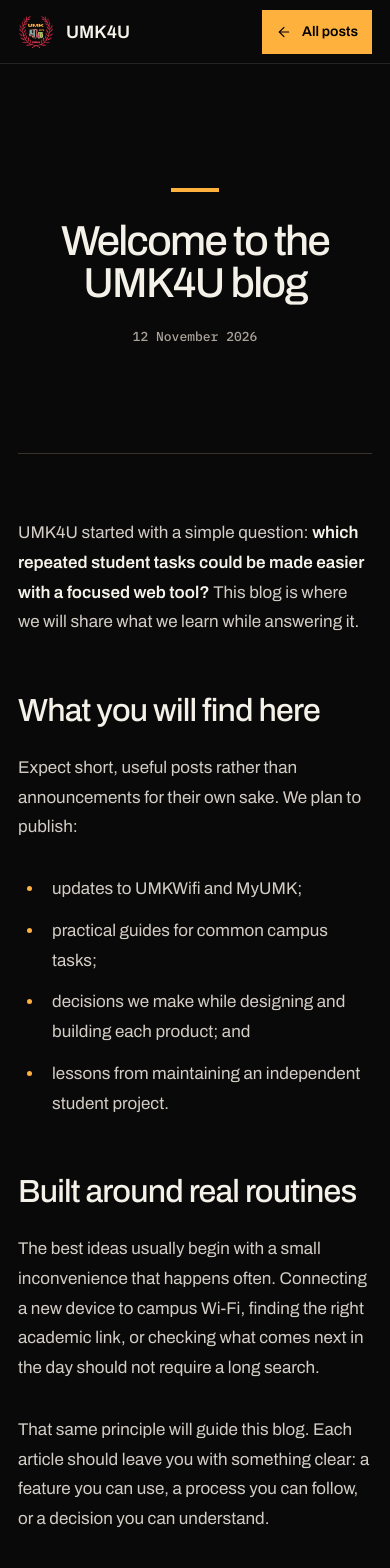
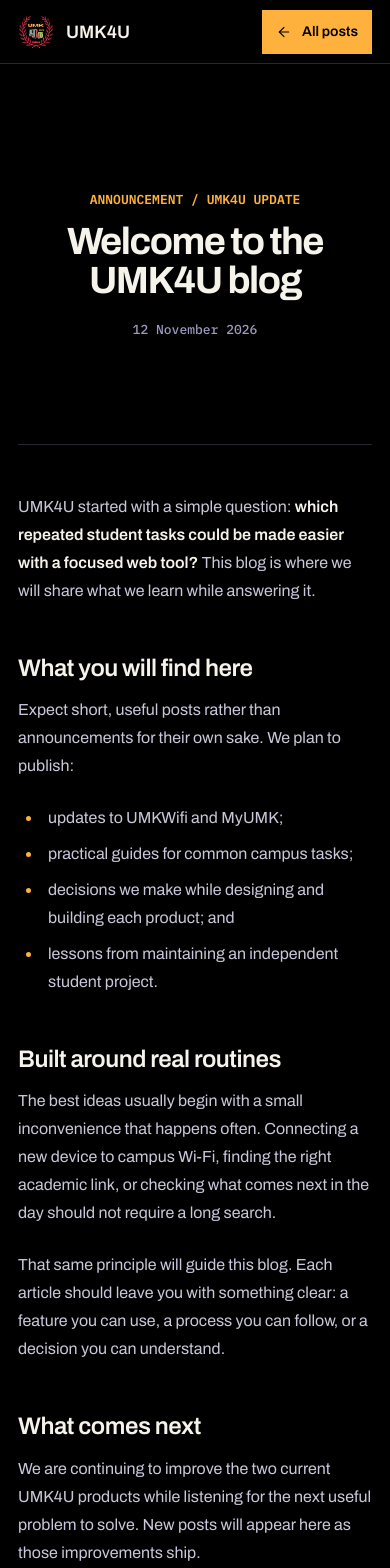
Before and after one commit to yongjern/umk4u.tech, a Next.js app: page /blog/welcome-to-umk4u in a window 390 px wide. Shown: the top 1568 px of the page. Built offline with nearby package versions, Linux system fonts and the light colour scheme.

Commit message:
Fix again and again

```diff
--- a/app/blog/[slug]/page.tsx
+++ b/app/blog/[slug]/page.tsx
@@ -69,6 +69,7 @@ export default async function PostPage({ params }: PostPageProps) {
         <article>
           <header className="article-hero">
             <div className="shell article-hero-inner" data-enter>
+              <p className="article-eyebrow">Announcement / UMK4U update</p>
               <time className="article-label" dateTime={post.date}>{dateFormatter.format(new Date(post.date))}</time>
               <h1>{post.title}</h1>
             </div>
--- a/app/blog/page.tsx
+++ b/app/blog/page.tsx
@@ -39,7 +39,8 @@ export default function BlogPage() {
       <main className="blog-page">
         <section className="blog-hero">
           <div className="shell blog-hero-inner" data-enter>
-            <h1><span>UMK4U.tech</span> News</h1>
+            <p className="blog-eyebrow">News / UMK4U updates</p>
+            <h1>News and announcements</h1>
           </div>
         </section>
 
--- a/app/globals.css
+++ b/app/globals.css
@@ -149,54 +149,55 @@ svg { stroke-width: 1.7; }
 .footer-directory > p { justify-self: end; margin: 0; color: #77728d; font: 500 13px/1.6 var(--font-mono), monospace; text-align: right; }
 
 /* Blog */
-.blog-header { background: #0a0909; border-color: #272321; }
+.blog-header { background: #000; border-color: var(--line); }
 .blog-header .header-link svg { width: 16px; }
 .blog-header nav a[aria-current="page"]::after { transform: scaleX(1); }
-.blog-page, .article-page { min-height: 100svh; color: #f4f1e8; background: #0a0909; }
-.blog-hero { padding-top: var(--nav); background: #070707; overflow: hidden; }
-.blog-hero-inner { position: relative; min-height: 360px; display: flex; align-items: flex-end; padding-block: 112px 64px; }
-.blog-hero-inner::before { content: ""; position: absolute; top: 72px; left: 0; width: 72px; height: 4px; background: var(--orange); }
-.blog-hero h1 { max-width: 1100px; margin: 0; font-size: 88px; font-weight: 700; line-height: .92; letter-spacing: -.045em; }
-.blog-hero h1 span { font-family: Georgia, "Times New Roman", serif; font-weight: 400; letter-spacing: -.055em; }
+.blog-page, .article-page { min-height: 100svh; color: var(--cream); background: #000; }
+.blog-hero { padding-top: var(--nav); background: #000; overflow: hidden; }
+.blog-hero-inner { min-height: 390px; display: flex; flex-direction: column; align-items: center; justify-content: center; padding-block: 96px 72px; text-align: center; }
+.blog-eyebrow, .article-eyebrow { margin: 0 0 18px; color: var(--orange); font: 600 13px/1 var(--font-mono), monospace; text-transform: uppercase; }
+.blog-hero h1 { max-width: 820px; margin: 0; font-size: 64px; font-weight: 700; line-height: 1; letter-spacing: -.04em; text-wrap: balance; }
 .blog-hero [data-enter] { animation: enter-copy .7s ease-out both; }
-.blog-list-section { padding-block: 56px 128px; background: #090909; }
-.blog-list-heading { display: grid; grid-template-columns: minmax(0, 1fr) 180px; gap: 48px; min-height: 64px; align-items: center; border-block: 1px solid #3a332c; color: #928c83; font: 500 13px var(--font-mono), monospace; }
+.blog-list-section { padding-block: 0 128px; background: #000; }
+.blog-list-heading { display: grid; grid-template-columns: minmax(0, 1fr) 180px; gap: 48px; min-height: 56px; align-items: center; border-bottom: 1px solid var(--line); color: #9c99c2; font: 600 13px var(--font-mono), monospace; text-transform: uppercase; }
 .blog-list-heading span:last-child { text-align: right; }
-.post-list { padding-block: 16px; border-bottom: 1px solid #3a332c; }
-.post-row { transition: color .2s ease; }
-.post-row:hover { color: var(--orange); }
-.post-row-copy { min-height: 68px; display: grid; grid-template-columns: max-content minmax(48px, 1fr) max-content; align-items: end; gap: 16px; }
-.post-row h2 { max-width: 760px; margin: 0; font-size: 34px; font-weight: 700; line-height: 1; letter-spacing: -.03em; }
-.post-row h2 a { display: inline-block; padding-block: 10px; }
-.post-row-leader { min-width: 48px; margin-bottom: 16px; border-bottom: 2px dashed currentColor; opacity: .82; }
-.post-row time { margin-bottom: 10px; color: inherit; font: 700 28px/1 var(--font-sans), sans-serif; letter-spacing: -.03em; text-align: right; }
+.post-list { border-bottom: 1px solid var(--line); }
+.post-row { border-bottom: 1px solid var(--line); transition: background .2s ease; }
+.post-row:last-child { border-bottom: 0; }
+.post-row:hover { background: #08070b; }
+.post-row-copy { min-height: 112px; display: grid; grid-template-columns: minmax(0, 1fr) 180px; align-items: center; gap: 48px; }
+.post-row h2 { max-width: 820px; margin: 0; font-size: 28px; font-weight: 600; line-height: 1.2; letter-spacing: -.025em; }
+.post-row h2 a { transition: color .2s ease; }
+.post-row h2 a:hover { color: var(--orange); }
+.post-row-leader { display: none; }
+.post-row time { color: #9c99c2; font: 500 13px/1.4 var(--font-mono), monospace; text-align: right; }
 .empty-posts { padding-block: 64px; color: var(--muted); }
-.blog-footer { border-top: 1px solid #272321; background: #070606; }
+.blog-footer { border-top: 1px solid var(--line); background: #000; }
 .blog-footer .shell { min-height: 144px; display: flex; align-items: center; justify-content: space-between; gap: 32px; }
-.blog-footer p { margin: 0; color: #827c74; font: 500 13px/1.6 var(--font-mono), monospace; }
+.blog-footer p { margin: 0; color: #77728d; font: 500 13px/1.6 var(--font-mono), monospace; }
 .blog-footer .shell > a:not(.brand) { display: inline-flex; align-items: center; gap: 10px; font-weight: 600; }
 .blog-footer svg { width: 17px; }
 
-.article-hero { padding-top: var(--nav); background: #0a0909; }
-.article-hero-inner { position: relative; min-height: 420px; display: flex; flex-direction: column; align-items: center; justify-content: center; padding-block: 80px 64px; border-bottom: 1px solid #3a332c; text-align: center; }
-.article-hero-inner::before { content: ""; width: 48px; height: 4px; margin-bottom: 32px; background: var(--orange); }
-.article-label { order: 2; margin-top: 28px; color: #a9a39a; font: 500 13px var(--font-mono), monospace; }
-.article-hero h1 { max-width: 880px; margin: 0; font-size: 60px; font-weight: 500; line-height: 1; letter-spacing: -.04em; text-wrap: balance; }
+.article-hero { padding-top: var(--nav); background: #000; }
+.article-hero-inner { min-height: 430px; display: flex; flex-direction: column; align-items: center; justify-content: center; padding-block: 96px 72px; text-align: center; }
+.article-eyebrow { margin-bottom: 18px; }
+.article-label { order: 2; margin-top: 22px; color: #9c99c2; font: 500 13px/1.4 var(--font-mono), monospace; }
+.article-hero h1 { max-width: 900px; margin: 0; font-size: 56px; font-weight: 700; line-height: 1; letter-spacing: -.04em; text-wrap: balance; }
 .article-hero [data-enter] { animation: enter-copy .7s ease-out both; }
-.article-layout { padding-block: 96px 144px; }
-.article-content { max-width: 680px; margin-inline: auto; }
+.article-layout { padding-block: 0 128px; }
+.article-content { max-width: 760px; margin-inline: auto; padding-top: 64px; border-top: 1px solid var(--line); }
 .article-content > *:first-child { margin-top: 0; }
-.article-content h2 { margin: 72px 0 24px; font-size: 38px; font-weight: 500; line-height: 1.12; letter-spacing: -.025em; }
-.article-content h3 { margin: 48px 0 18px; font-size: 26px; font-weight: 500; }
-.article-content p, .article-content li { color: #d2cdc5; font-size: 18px; line-height: 1.75; }
-.article-content p { margin: 0 0 32px; }
+.article-content h2 { margin: 56px 0 12px; font-size: 24px; font-weight: 600; line-height: 1.3; letter-spacing: -.02em; }
+.article-content h3 { margin: 40px 0 12px; font-size: 20px; font-weight: 600; }
+.article-content p, .article-content li { color: #cbc7da; font-size: 16px; line-height: 1.8; }
+.article-content p { margin: 0 0 24px; }
 .article-content strong { color: var(--cream); font-weight: 600; }
-.article-content ul, .article-content ol { margin: 0 0 32px; padding-left: 26px; }
-.article-content li { margin-bottom: 12px; padding-left: 8px; }
+.article-content ul, .article-content ol { margin: 24px 0 32px; padding-left: 24px; }
+.article-content li { margin-bottom: 8px; padding-left: 6px; }
 .article-content li::marker { color: var(--orange); }
 .article-content a { color: var(--orange); text-decoration: underline; text-underline-offset: 4px; }
-.article-content blockquote { margin: 48px 0; padding: 4px 0 4px 24px; border-left: 2px solid var(--orange); }
-.article-content blockquote p { color: var(--cream); font-size: 23px; line-height: 1.55; }
+.article-content blockquote { margin: 48px 0 0; padding: 20px 24px; border-left: 3px solid #9c99c2; background: rgba(20, 16, 42, .72); }
+.article-content blockquote p { margin: 0; color: #9c99c2; font-size: 16px; line-height: 1.8; }
 .article-content code { padding: 2px 6px; color: var(--orange); background: #17120c; font: 500 .9em var(--font-mono), monospace; }
 .article-content pre { margin: 40px 0; padding: 24px; border: 1px solid var(--line); overflow-x: auto; }
 .article-content pre code { padding: 0; color: var(--cream); background: transparent; }
@@ -215,10 +216,8 @@ svg { stroke-width: 1.7; }
   .product-copy ul { grid-template-columns: repeat(3, 1fr); }
   .app-window { height: 48vh; min-height: 410px; }
   .student-content { padding: 32px; }
-  .blog-hero h1 { font-size: 72px; }
-  .post-row h2 { font-size: 30px; }
-  .post-row time { font-size: 24px; }
-  .article-hero h1 { font-size: 52px; }
+  .blog-hero h1 { font-size: 56px; }
+  .article-hero h1 { font-size: 48px; }
 }
 
 @media (max-width: 720px) {
@@ -288,25 +287,23 @@ svg { stroke-width: 1.7; }
   .footer-directory > p { justify-self: start; text-align: left; }
   .blog-header nav { display: none; }
   .blog-header .header-link { width: auto; }
-  .blog-hero-inner { min-height: 280px; padding-block: 80px 40px; }
-  .blog-hero-inner::before { width: 48px; }
-  .blog-hero h1 { font-size: 48px; line-height: .96; }
+  .blog-hero-inner { min-height: 330px; padding-block: 80px 56px; }
+  .blog-eyebrow, .article-eyebrow { margin-bottom: 16px; font-size: 13px; }
+  .blog-hero h1 { font-size: 42px; line-height: 1; }
   .blog-list-section { padding-bottom: 88px; }
   .blog-list-heading { min-height: 56px; grid-template-columns: 1fr auto; gap: 24px; }
-  .post-list { padding-block: 12px; }
-  .post-row-copy { min-height: 64px; grid-template-columns: minmax(0, max-content) minmax(16px, 1fr) max-content; gap: 10px; }
-  .post-row h2 { max-width: 54vw; font-size: 24px; }
-  .post-row-leader { min-width: 16px; margin-bottom: 14px; }
-  .post-row time { margin-bottom: 10px; font-size: 18px; text-align: right; }
+  .post-row-copy { min-height: 0; grid-template-columns: 1fr; gap: 12px; padding-block: 28px; }
+  .post-row h2 { max-width: none; font-size: 25px; }
+  .post-row time { font-size: 13px; text-align: left; }
   .blog-footer .shell { min-height: 150px; flex-direction: column; align-items: flex-start; justify-content: center; }
   .blog-footer p { line-height: 1.6; }
-  .article-hero-inner { min-height: 390px; padding-block: 72px 56px; }
-  .article-hero-inner::before { margin-bottom: 28px; }
-  .article-label { margin-top: 24px; font-size: 13px; }
-  .article-hero h1 { font-size: 42px; line-height: 1; }
-  .article-layout { padding-block: 64px 96px; }
-  .article-content h2 { margin-top: 56px; font-size: 32px; }
-  .article-content p, .article-content li { font-size: 17px; line-height: 1.75; }
+  .article-hero-inner { min-height: 380px; padding-block: 80px 56px; }
+  .article-label { margin-top: 20px; font-size: 13px; }
+  .article-hero h1 { font-size: 38px; line-height: 1.04; }
+  .article-layout { padding-bottom: 88px; }
+  .article-content { padding-top: 48px; }
+  .article-content h2 { margin-top: 48px; font-size: 24px; }
+  .article-content p, .article-content li { font-size: 16px; line-height: 1.75; }
 }
 
 @media (prefers-reduced-motion: reduce) {
```
